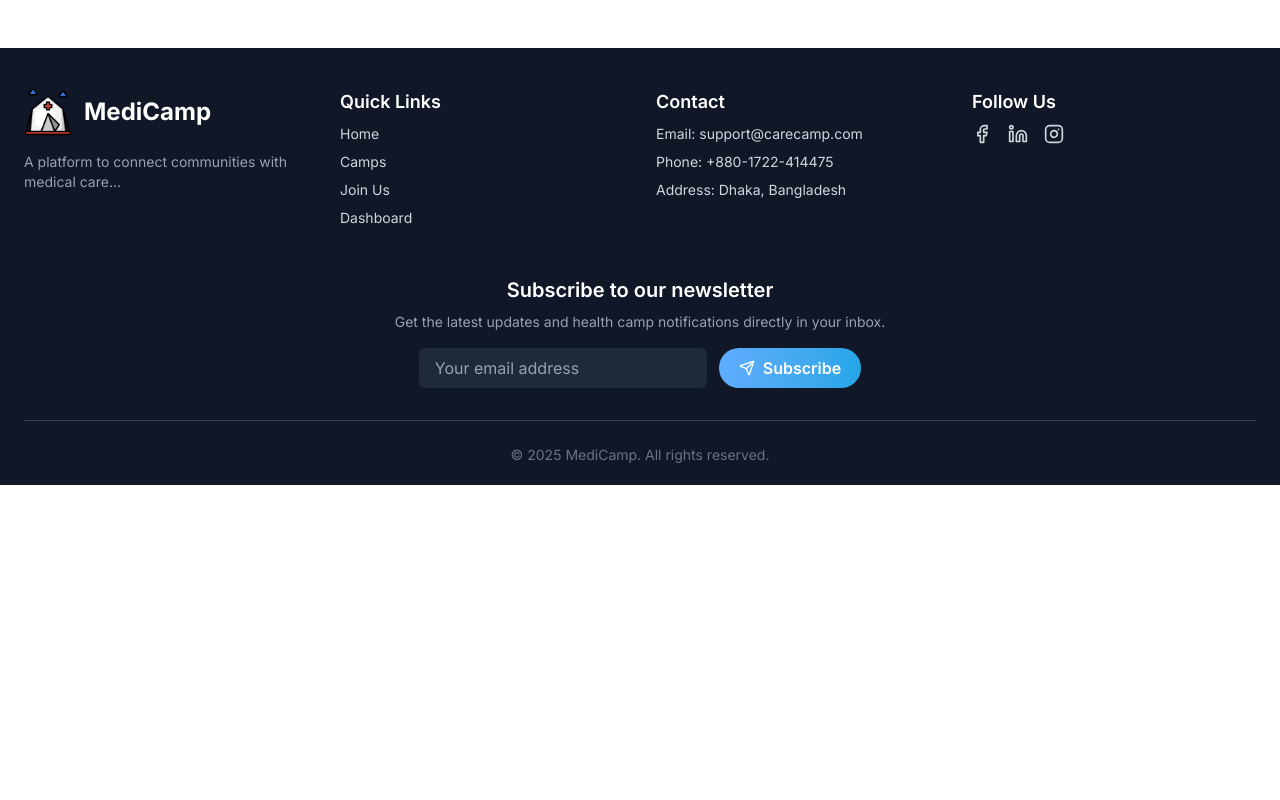
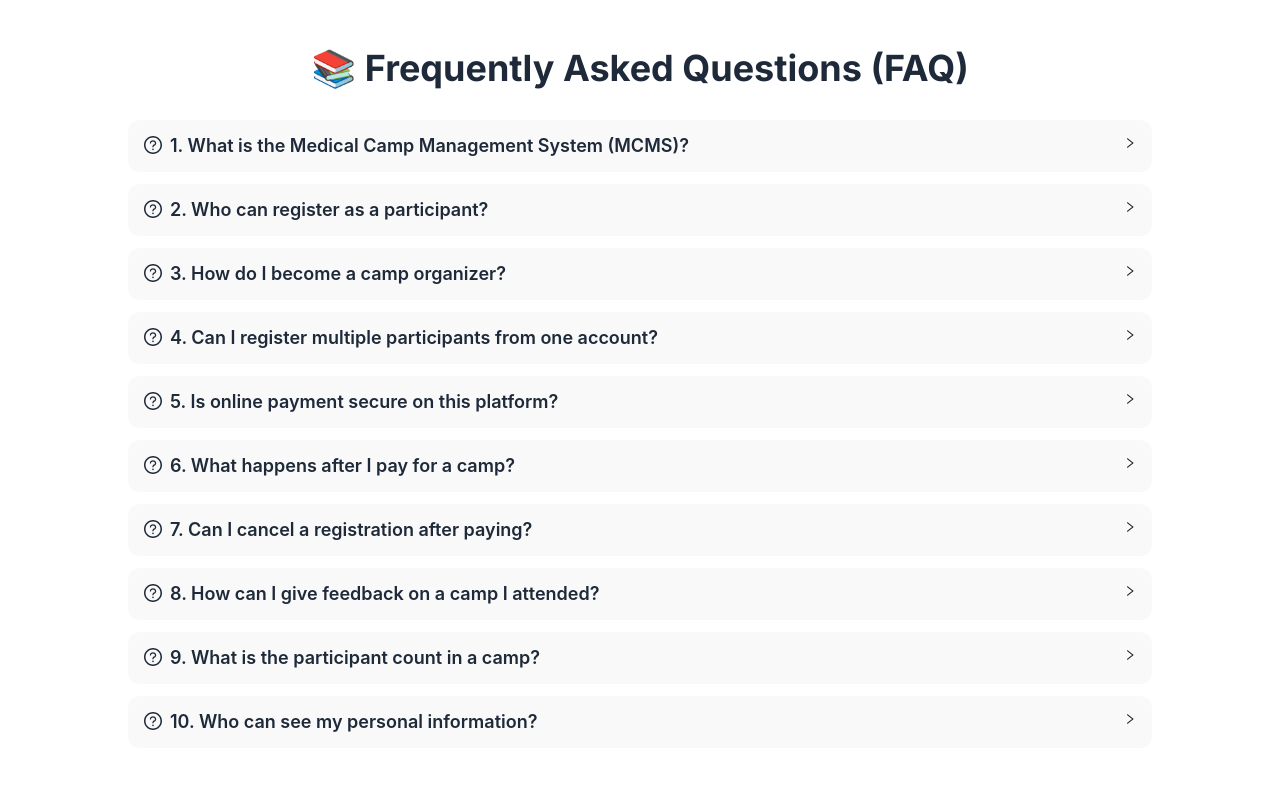
Before and after one commit to codeSmith-006/medicamp-client, a React (Vite) app: page / in a window 1280 px wide. Shown: the part 880-1680 px from the top of the page. Before the commit the page ends 1365 px from the top, so only its background shows below. Built offline with nearby package versions, Linux system fonts and the light colour scheme; no server answers; grey boxes are pictures that could not be loaded.

Commit message:
finished search sort for available page, admin dashboard manage camps and manage registered camps

```diff
--- a/package.json
+++ b/package.json
@@ -13,6 +13,7 @@
     "@stripe/stripe-js": "^7.4.0",
     "@tanstack/react-query": "^4.40.1",
     "antd": "^5.26.4",
+    "aos": "^2.3.4",
     "axios": "^1.10.0",
     "dayjs": "^1.11.13",
     "firebase": "^11.10.0",
--- /dev/null
+++ b/src/Component/FAQSection.jsx
@@ -0,0 +1,113 @@
+import React, { useEffect } from "react";
+import { Collapse } from "antd";
+import { motion } from "framer-motion";
+import AOS from "aos";
+import { QuestionCircleOutlined } from "@ant-design/icons";
+import "aos/dist/aos.css";
+
+const { Panel } = Collapse;
+
+const faqs = [
+  {
+    question: "1. What is the Medical Camp Management System (MCMS)?",
+    answer:
+      "MCMS is an online platform designed to simplify the organization and participation in medical camps. It connects organizers with participants, enabling easy camp registration, secure payments, and seamless communication.",
+  },
+  {
+    question: "2. Who can register as a participant?",
+    answer:
+      "Anyone with a valid email address can register as a participant. Once logged in, users can register for any available medical camp by filling out a short participant form.",
+  },
+  {
+    question: "3. How do I become a camp organizer?",
+    answer:
+      "If you’re interested in organizing camps, you can request admin access. Initially, users are registered as participants. The platform admin can manually assign the “organizer” role to your account.",
+  },
+  {
+    question: "4. Can I register multiple participants from one account?",
+    answer:
+      "Yes, a user can register multiple participants using a single account. This is helpful for registering family members or others who may not have separate accounts.",
+  },
+  {
+    question: "5. Is online payment secure on this platform?",
+    answer:
+      "Absolutely. We use Stripe for processing payments, ensuring that all transactions are secure, encrypted, and PCI-compliant.",
+  },
+  {
+    question: "6. What happens after I pay for a camp?",
+    answer:
+      "Once your payment is successful, your registration will be confirmed, and you'll receive a transaction ID. You will also gain access to the feedback option after attending the camp.",
+  },
+  {
+    question: "7. Can I cancel a registration after paying?",
+    answer:
+      "No. To ensure fairness and commitment, registrations cannot be cancelled after payment has been confirmed. Cancellations are only allowed before completing payment.",
+  },
+  {
+    question: "8. How can I give feedback on a camp I attended?",
+    answer:
+      "Once your payment is confirmed, a “Feedback” button will appear in your dashboard. You can rate the camp and leave a review to help improve future events.",
+  },
+  {
+    question: "9. What is the participant count in a camp?",
+    answer:
+      "The participant count reflects how many people have registered for a specific camp. This number updates automatically each time a new participant registers.",
+  },
+  {
+    question: "10. Who can see my personal information?",
+    answer:
+      "Only authorized organizers of the camps you’ve registered for can see your registration details, and all information is protected by secure authentication using Firebase and JWT.",
+  },
+];
+
+const FAQSection = () => {
+  useEffect(() => {
+    AOS.init({ duration: 800 });
+  }, []);
+
+  return (
+    <motion.div
+      initial={{ opacity: 0, y: 50 }}
+      animate={{ opacity: 1, y: 0 }}
+      transition={{ duration: 0.6 }}
+      className="bg-white py-16 px-4 md:px-8"
+    >
+      <div className="max-w-5xl mx-auto" data-aos="fade-up">
+        <h2 className="text-3xl md:text-4xl font-bold text-center text-gray-800 mb-8">
+          📚 Frequently Asked Questions (FAQ)
+        </h2>
+
+        <Collapse
+          accordion
+          ghost
+          expandIconPosition="right"
+          className="rounded-xl bg-white"
+        >
+          {faqs.map((faq, index) => (
+            <Panel
+              header={
+                <span className="text-base md:text-lg font-semibold text-gray-800">
+                  <QuestionCircleOutlined className="mr-2 text-blue-500" />
+                  {faq.question}
+                </span>
+              }
+              key={index}
+              style={{
+                background: "#f9f9f9",
+                borderRadius: 12,
+                marginBottom: 12,
+              }}
+              showArrow
+            >
+              <p className="text-gray-700 text-sm md:text-base leading-relaxed">
+                {faq.answer}
+              </p>
+            </Panel>
+          ))}
+        </Collapse>
+      </div>
+    </motion.div>
+  );
+};
+
+export default FAQSection;
--- a/src/Component/Navbar/Navbar.jsx
+++ b/src/Component/Navbar/Navbar.jsx
@@ -76,7 +76,7 @@ const Navbar = () => {
           Logout
         </span>
       ),
-      icon: <LogoutOutlined />,
+      icon: <LogoutOutlined onClick={onLogout} />,
       extra: "⌘L",
     },
   ];
--- a/src/main.jsx
+++ b/src/main.jsx
@@ -6,6 +6,10 @@ import Router from "./routes/Router.jsx";
 import Toast from "./Component/Toast.jsx/Toast.jsx";
 import AuthProvider from "./Context/AuthProvider.jsx";
 import { QueryClient, QueryClientProvider } from "@tanstack/react-query";
+import 'aos/dist/aos.css';
+import AOS from 'aos';
+AOS.init();
+
 
 const queryClient = new QueryClient();
 
--- a/src/pages/AvailableCamps/AvailableCamps.jsx
+++ b/src/pages/AvailableCamps/AvailableCamps.jsx
@@ -1,12 +1,10 @@
-import React, { useEffect, useState, useMemo } from "react";
+import React, { useState } from "react";
 import { Input, Select, Spin, Button } from "antd";
 import { motion } from "framer-motion";
 import { useQuery } from "@tanstack/react-query";
-import axios from "axios";
-// import CampCard from "./CampCard"; // Assume this is prebuilt
+import axiosSecure from "../../Hooks/AxiousSecure";
+import CampCard from "./CampCard";
 import { Grid, List } from "lucide-react";
-import CampCard from "./CampCard";
-import axiosSecure from "../../Hooks/AxiousSecure";
 
 const { Option } = Select;
 
@@ -23,13 +21,12 @@ const AvailableCamps = () => {
   const [currentPage, setCurrentPage] = useState(1);
   const limit = 9;
 
-  const { data, isLoading, refetch } = useQuery({
+  const { data, isLoading } = useQuery({
     queryKey: ["available-camps", search, sort, currentPage],
     queryFn: async () => {
       const res = await axiosSecure.get(
         `http://localhost:5000/camps?search=${search}&sort=${sort}&page=${currentPage}&limit=${limit}`
       );
-      console.log("response: ", res.data)
       return res.data;
     },
   });
@@ -103,17 +100,19 @@ const AvailableCamps = () => {
         <div className="flex justify-center py-20">
           <Spin size="large" />
         </div>
-      ) : data?.length === 0 ? (
+      ) : data?.result?.length === 0 ? (
         <p className="text-center text-gray-500 mt-10">
           No camps found matching your criteria.
         </p>
       ) : (
         <motion.div
           className={`grid gap-6 ${
-            viewMode === "grid3" ? "grid-cols-1 sm:grid-cols-2 lg:grid-cols-3" : "grid-cols-1 md:grid-cols-2"
+            viewMode === "grid3"
+              ? "grid-cols-1 sm:grid-cols-2 lg:grid-cols-3"
+              : "grid-cols-1 md:grid-cols-2"
           }`}
         >
-          {data?.map((camp) => (
+          {data?.result?.map((camp) => (
             <CampCard key={camp._id} camp={camp} />
           ))}
         </motion.div>
@@ -132,7 +131,9 @@ const AvailableCamps = () => {
             Page {currentPage} of {totalPages}
           </span>
           <Button
-            onClick={() => setCurrentPage((prev) => Math.min(prev + 1, totalPages))}
+            onClick={() =>
+              setCurrentPage((prev) => Math.min(prev + 1, totalPages))
+            }
             disabled={currentPage === totalPages}
           >
             Next
--- a/src/pages/Dashboard/ManageCamps.jsx
+++ b/src/pages/Dashboard/ManageCamps.jsx
@@ -25,7 +25,7 @@ const ManageCamps = () => {
   const [selectedCamp, setSelectedCamp] = useState(null);
   const [isModalOpen, setIsModalOpen] = useState(false);
 
-  console.log("enable: ", currentUser)
+  console.log("enable: ", currentUser);
 
   const {
     data: camps = [],
@@ -39,17 +39,19 @@ const ManageCamps = () => {
     },
     enabled: !!currentUser?.email,
   });
-  console.log("loading: ", isLoading)
-  console.log("camp data: ", camps);
+  console.log("loading: ", isLoading);
+  // console.log("camp data: ", camps);
   const filteredCamps = useMemo(() => {
-    return camps.filter(
-      (camp) =>
-        camp.campName.toLowerCase().includes(searchTerm.toLowerCase()) ||
-        camp.location.toLowerCase().includes(searchTerm.toLowerCase()) ||
-        camp.healthcareProfessional
-          .toLowerCase()
-          .includes(searchTerm.toLowerCase())
-    );
+    if (!camps?.result) return [];
+    const lowerSearch = (searchTerm || "").toLowerCase();
+
+    return camps.result.filter((camp) => {
+      return (
+        (camp.campName || "").toLowerCase().includes(lowerSearch) ||
+        (camp.location || "").toLowerCase().includes(lowerSearch) ||
+        (camp.healthcareProfessional || "").toLowerCase().includes(lowerSearch)
+      );
+    });
   }, [camps, searchTerm]);
 
   const itemsPerPage = 5;
--- a/src/pages/Home/Home.jsx
+++ b/src/pages/Home/Home.jsx
@@ -1,11 +1,13 @@
 import React from "react";
 import BannerCarousel from "../../Component/Banner/BannerCarousel";
+import FAQSection from "../../Component/FAQSection";
 
 const Home = () => {
   return (
     <div>
       <div className="pt-16">
         <BannerCarousel></BannerCarousel>
+        <FAQSection></FAQSection>
       </div>
     </div>
   );
```
Also changed, not shown: src/assets/camps/Jaranwala-POB-HHRD-FreeEyeCamp-Sep2015_135.JPG (added), 1 other file (tests, documents, lock files or other folders).
